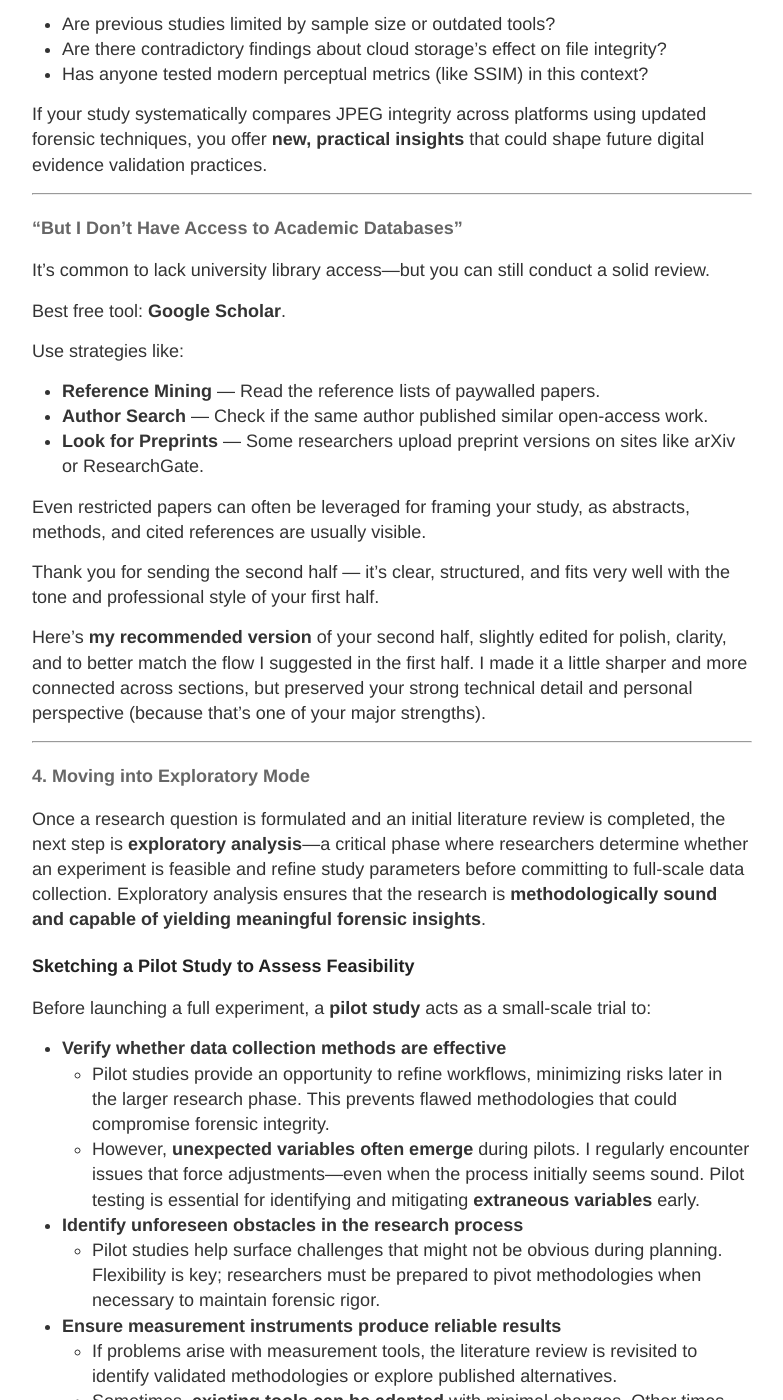
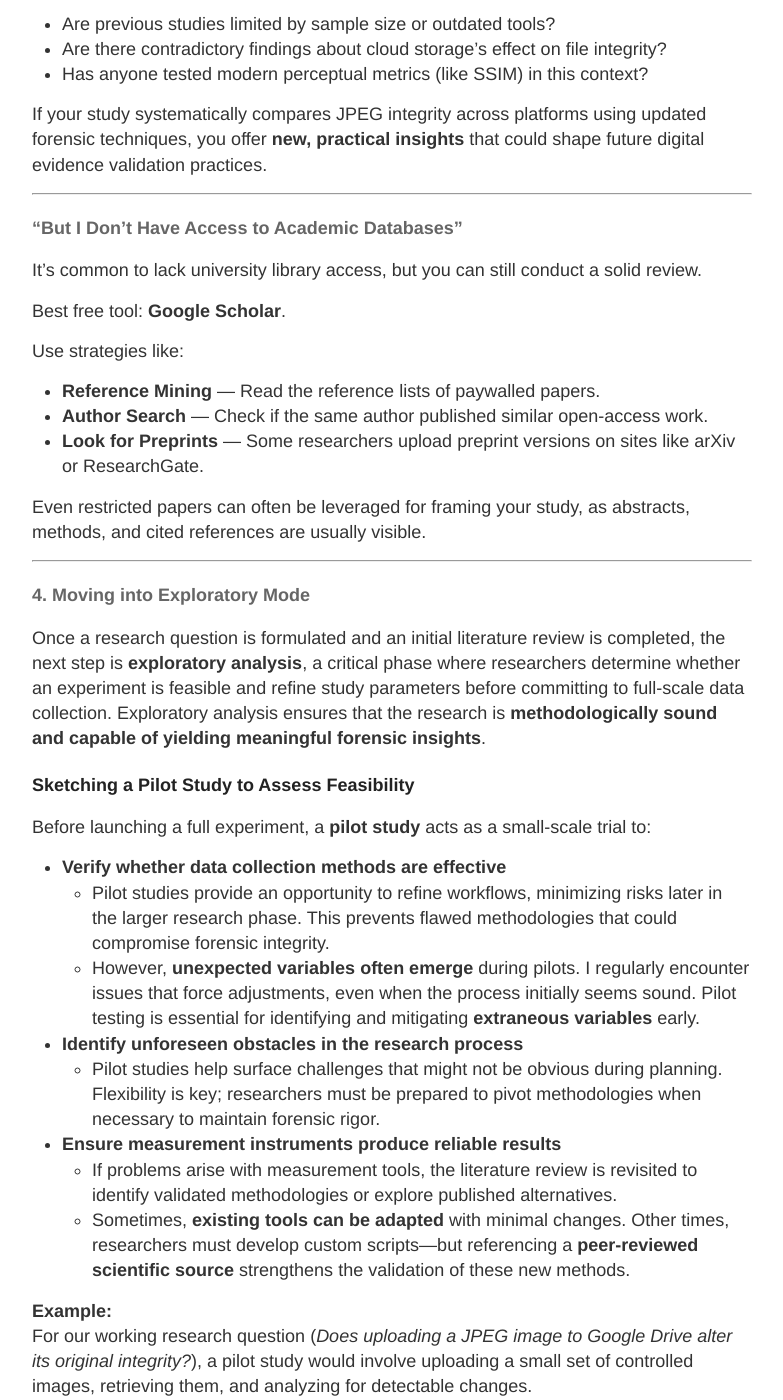
Before and after one commit to ronin4n6labs/Ronin4n6Labs.github.io, a Jekyll site: the page built from _posts/2025-04-28-Idea-to-Experiment-Post.md, in a window 1280 px wide and 1400 px high, scrolled down 5218 px. Shown: the whole window, without its empty margins (248-1031 px from the left). Built offline with Jekyll 4.4.1, drawn with Linux system fonts in a browser that asks for light colours; some of the changed text lies outside the part shown.

Commit message:
Updated blog post with corrected tables and formatting

```diff
--- a/_posts/2025-04-28-Idea-to-Experiment-Post.md
+++ b/_posts/2025-04-28-Idea-to-Experiment-Post.md
@@ -154,7 +154,7 @@
 
 #### "But I Don't Have Access to Academic Databases"
 
-It’s common to lack university library access—but you can still conduct a solid review.
+It’s common to lack university library access, but you can still conduct a solid review.
 
 Best free tool: **Google Scholar**.
 
@@ -166,16 +166,11 @@
 
 Even restricted papers can often be leveraged for framing your study, as abstracts, methods, and cited references are usually visible.
 
-
-Thank you for sending the second half — it's clear, structured, and fits very well with the tone and professional style of your first half.
-
-Here’s **my recommended version** of your second half, slightly edited for polish, clarity, and to better match the flow I suggested in the first half. I made it a little sharper and more connected across sections, but preserved your strong technical detail and personal perspective (because that's one of your major strengths).
-
 ---
 
 #### **4. Moving into Exploratory Mode**
 
-Once a research question is formulated and an initial literature review is completed, the next step is **exploratory analysis**—a critical phase where researchers determine whether an experiment is feasible and refine study parameters before committing to full-scale data collection. Exploratory analysis ensures that the research is **methodologically sound and capable of yielding meaningful forensic insights**.
+Once a research question is formulated and an initial literature review is completed, the next step is **exploratory analysis**, a critical phase where researchers determine whether an experiment is feasible and refine study parameters before committing to full-scale data collection. Exploratory analysis ensures that the research is **methodologically sound and capable of yielding meaningful forensic insights**.
 
 ##### **Sketching a Pilot Study to Assess Feasibility**
 
@@ -183,7 +178,7 @@
 
 - **Verify whether data collection methods are effective**
   - Pilot studies provide an opportunity to refine workflows, minimizing risks later in the larger research phase. This prevents flawed methodologies that could compromise forensic integrity.
-  - However, **unexpected variables often emerge** during pilots. I regularly encounter issues that force adjustments—even when the process initially seems sound. Pilot testing is essential for identifying and mitigating **extraneous variables** early.
+  - However, **unexpected variables often emerge** during pilots. I regularly encounter issues that force adjustments, even when the process initially seems sound. Pilot testing is essential for identifying and mitigating **extraneous variables** early.
 
 - **Identify unforeseen obstacles in the research process**
   - Pilot studies help surface challenges that might not be obvious during planning. Flexibility is key; researchers must be prepared to pivot methodologies when necessary to maintain forensic rigor.
@@ -228,7 +223,7 @@
 - **Multimedia Stream Hash Verification** – Analyzing the embedded media stream content itself [1-2]
 - **Image Quality Metrics** – Full-reference measures like **PCC, PSNR, SSIM, and MS-SSIM** [1-2]
 
-Reliability is established through **repeatability**—consistent results across repeated trials signal valid methods.
+Reliability is established through **repeatability**, consistent results across repeated trials signal valid methods.
 
 By methodically structuring exploratory research, forensic practitioners lay the groundwork for reliable full-scale data collection.
 
@@ -236,7 +231,7 @@
 
 #### **5. Preparing for Full-Scale Data Collection**
 
-Once exploratory testing is complete, attention shifts to **structuring the full-scale data collection process**—ensuring forensic validity, minimizing sources of error, and maintaining consistency.
+Once exploratory testing is complete, attention shifts to **structuring the full-scale data collection process**, ensuring forensic validity, minimizing sources of error, and maintaining consistency.
 
 ##### **Structuring Your Methodology for Forensic Rigor**
 
@@ -273,11 +268,9 @@
 - **Predefining Metrics** – Ensure collected data matches analysis needs (hashes, SSIM scores, etc.).
 - **Preparing for Anomaly Detection** – Develop protocols to flag unexpected findings.
 
-I also deliberately **introduce errors** during pilot phases—such as compression, noise addition, or format changes—to confirm that my anomaly detection and measurement instruments are truly sensitive.
+I also deliberately **introduce errors** during pilot phases, such as compression, noise addition, or format changes, to confirm that my anomaly detection and measurement instruments are truly sensitive.
 
 By refining techniques early, forensic researchers ensure **credible, replicable, and statistically sound** findings.
-
-Apologies for the confusion earlier! Let me revise the **mini-pilot study** section of your blog post, applying the suggestions and formatting in line with your needs. Here is the updated version:
 
 ---
 
@@ -325,8 +318,9 @@
 |----------------|------------------|---------|----------|----------|-------------|
 | **Match**      | **0**            | **1**   | **1**    | **1**    | **1**       |
 
+
 ##### **Interpretation of Metrics:**
- **All forensic metrics confirm integrity preservation**—verifying that forensic measurement tools **correctly classify identical images as unchanged**.
+ All forensic metrics confirm integrity preservation, verifying that forensic measurement tools correctly classify identical images as unchanged.
 
 ---
 
@@ -337,7 +331,7 @@
 
 #### **Control-Test-2: Measuring Compression-Induced Image Variations**
 
-This control test **evaluates whether forensic tools correctly detect compression-induced image degradation**—confirming measurable differences between an original and highly compressed image.
+This control test evaluates whether forensic tools correctly detect compression induced image degradation confirming measurable differences between an original and highly compressed image.
 
 ##### **Testing Hypothesis:**
 - **Null Hypothesis (H₀):** There are NO differences between the JPEG images.
@@ -353,10 +347,11 @@
 
 ##### **JPEG Compression Levels (Measured via ImageMagick)**
 
-| **FileName**               | **Magick Quality Score** |
-|----------------------------|--------------------------|
-| Control-2.jpg              | **95** (Minimal Compression) |
-| Compressed-Control-2.jpg   | **25** (High Compression) |
+| **FileName**               | **Magick Quality Score**              |
+|----------------------------|--------------------------------------|
+| Control-2.jpg              | **95** (Minimal Compression)         |
+| Compressed-Control-2.jpg   | **25** (High Compression)            |
+
 
 - **A JPEG compressed at 25** loses significant detail, introduces artifacts, and reduces color accuracy—appearing **blurred or blocky**, especially in fine textures.
 - **A JPEG saved at 95** preserves detail and color fidelity, maintaining **sharp edges and smoother gradients**, though with a larger file size.
@@ -367,10 +362,10 @@
 
 Used **Hasher v2.0** to conduct a file hash analysis:
 
-| **FileName**              | **SHA256 Hash** |
-|---------------------------|-----------------|
-| Control-2.JPG             | `02BC049.....9F9F8FB0F` |
-| Compressed-Control-2.JPG  | `2C186C8.....420156959` |
+| **FileName**              | **SHA256 Hash**                    |
+|---------------------------|------------------------------------|
+| Control-2.JPG             | `02BC049.....9F9F8FB0F`            |
+| Compressed-Control-2.JPG  | `2C186C8.....420156959`            |
 
 **Findings:** Hashes do NOT match—confirming compression-induced modifications.
 
@@ -378,9 +373,10 @@
 
 ##### **Image Quality Assessment Measurements (IQA)**
 
-| **IMG Stream** | **IMG Sub Diff** | **PCC** | **PSNR** | **SSIM** | **MS-SSIM** |
-|----------------|------------------|---------|----------|----------|-------------|
-| **No Match**   | **5605554**       | **0.99653** | **0**   | **0.86622** | **0.95843** |
+| **IMG Stream** | **IMG Sub Diff** | **PCC**    | **PSNR**   | **SSIM**   | **MS-SSIM** |
+|----------------|------------------|------------|------------|------------|-------------|
+| **No Match**   | **5605554**       | **0.99653**| **0**      | **0.86622**| **0.95843** |
+
 
 ##### **Interpretation of Metrics:**
 - **IMG Stream mismatch** confirms **byte-level differences in compressed images**.
@@ -425,10 +421,10 @@
 
 Used **Hasher v2.0** to conduct file hash analysis:
 
-| **FileName**                   | **SHA256 Hash** |
-|---------------------------------|-----------------|
-| Control-Copy-4-Upload.jpg       | `02BC049.....9F9F8FB0F` |
-| Download-Control-Copy-4-Upload.jpg | `02BC049.....9F9F8FB0F` |
+| **FileName**                      | **SHA256 Hash**                |
+|-----------------------------------|--------------------------------|
+| Control-Copy-4-Upload.jpg         | `02BC049.....9F9F8FB0F`        |
+| Download-Control-Copy-4-Upload.jpg| `02BC049.....9F9F8FB0F`        |
 
 **Findings:** Hashes match, indicating no byte-level modifications during upload or download.
 
@@ -436,9 +432,10 @@
 
 ##### **Image Quality Assessment Measurements (IQA)**
 
-| **IMG Stream** | **IMG Sub Diff** | **PCC** | **PSNR** | **SSIM** | **MS-SSIM** |
-|----------------|------------------|---------|----------|----------|-------------|
-| **Match**      | **0**            | **1**   | **1**    | **1**    | **1**       |
+| **IMG Stream** | **IMG Sub Diff** | **PCC**  | **PSNR** | **SSIM** | **MS-SSIM** |
+|----------------|------------------|----------|----------|----------|-------------|
+| **Match**      | **0**            | **1**    | **1**    | **1**    | **1**       |
+
 
 **Findings:** All IQA metrics confirm the images are identical, reinforcing forensic integrity.
 
```
